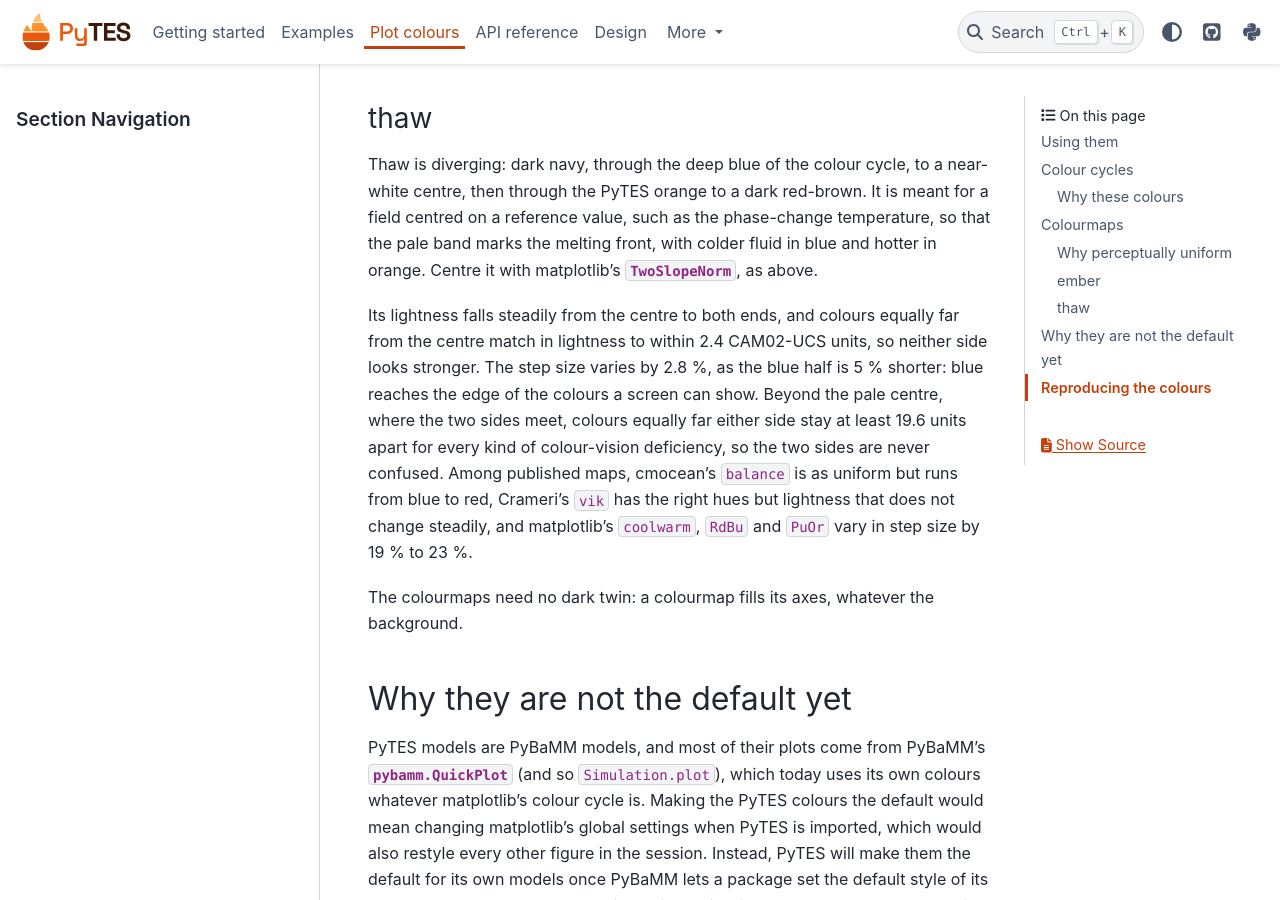
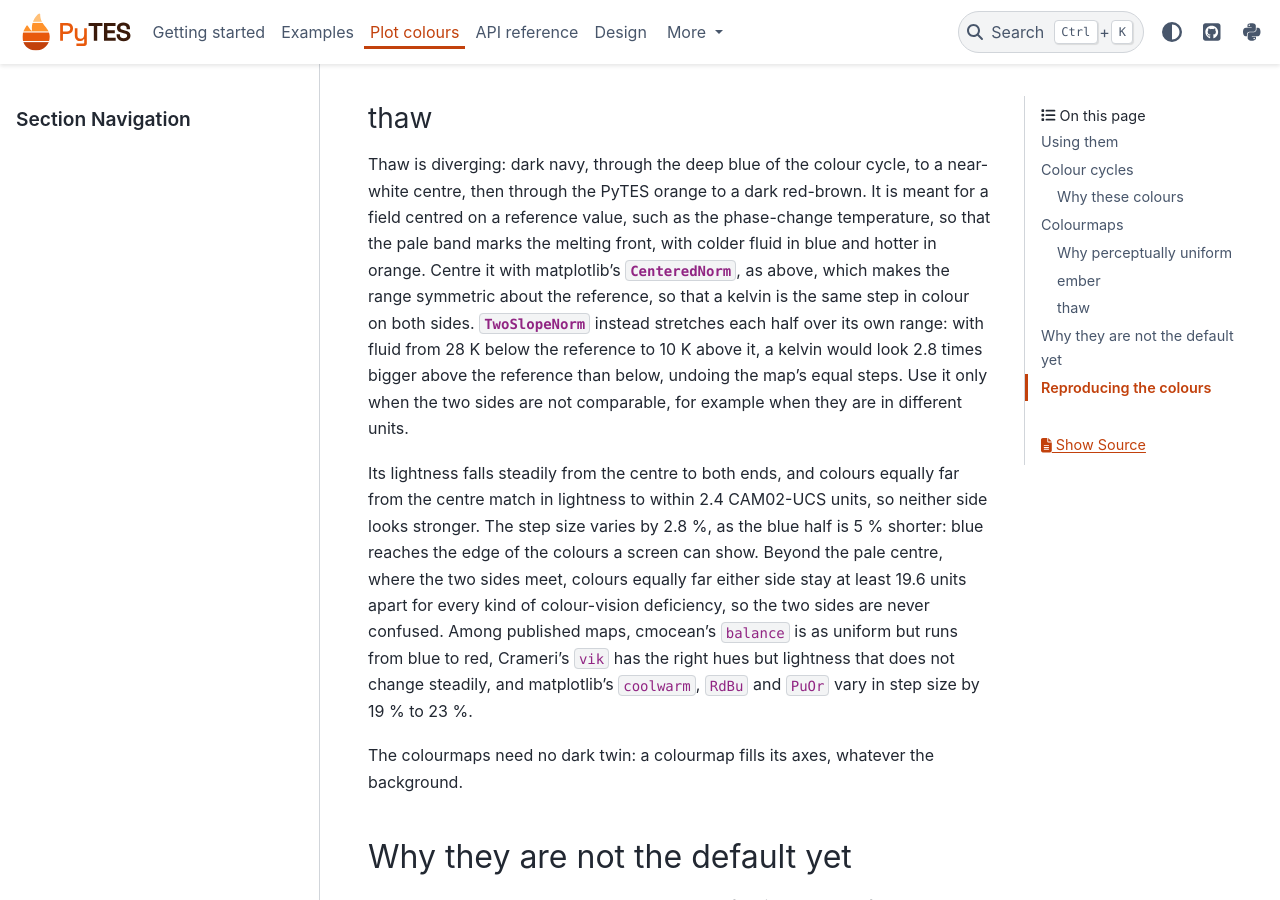
Before and after one commit to mmsg-warwick/PyTES, a Sphinx documentation site: the page built from docs/plot_colours.md, in a window 1280 px wide and 900 px high, scrolled down 4235 px. Built offline with Sphinx 7.4.7 and the PyData theme 0.15.4, drawn with Linux system fonts in a browser that asks for light colours; pages that are not in the unit, such as notebooks, are missing from menus; some of the changed text lies outside the part shown.

Commit message:
Centre thaw with CenteredNorm in the examples
TwoSlopeNorm stretched each half of thaw over its own range, 28 K below
the melting temperature and 10 K above it in the example, so a kelvin
looked 2.8 times bigger on the hot side and the colourbar ticks were
unevenly spaced. CenteredNorm keeps the range symmetric, so the map's
equal steps hold on both sides. Say when TwoSlopeNorm still fits.

Co-Authored-By: Claude Opus 5.5 <noreply@anthropic.com>

````diff
--- a/docs/plot_colours.md
+++ b/docs/plot_colours.md
@@ -13,7 +13,7 @@ They are available now but are **not yet the default**: a plot uses matplotlib's
 
 ```python
 import matplotlib.pyplot as plt
-from matplotlib.colors import TwoSlopeNorm
+from matplotlib.colors import CenteredNorm
 
 import pytes.plotting  # registers the colourmaps with matplotlib
 
@@ -23,7 +23,7 @@ with plt.style.context(["dark_background", "pytes.thermal_dark"]):
     ...  # a figure for a dark background
 
 ax.pcolormesh(t, z, T, cmap="pytes.ember")
-ax.pcolormesh(t, z, T, cmap="pytes.thaw", norm=TwoSlopeNorm(vcenter=T_melt))
+ax.pcolormesh(t, z, T, cmap="pytes.thaw", norm=CenteredNorm(vcenter=T_melt))
 ```
 
 The colours are also {data}`pytes.plotting.THERMAL` and
@@ -150,7 +150,12 @@ Thaw is diverging: dark navy, through the deep blue of the colour cycle, to a ne
 centre, then through the PyTES orange to a dark red-brown. It is meant for a field
 centred on a reference value, such as the phase-change temperature, so that the pale band
 marks the melting front, with colder fluid in blue and hotter in orange. Centre it with
-matplotlib's {class}`~matplotlib.colors.TwoSlopeNorm`, as above.
+matplotlib's {class}`~matplotlib.colors.CenteredNorm`, as above, which makes the range
+symmetric about the reference, so that a kelvin is the same step in colour on both sides.
+{class}`~matplotlib.colors.TwoSlopeNorm` instead stretches each half over its own range:
+with fluid from 28 K below the reference to 10 K above it, a kelvin would look 2.8 times
+bigger above the reference than below, undoing the map's equal steps. Use it only when
+the two sides are not comparable, for example when they are in different units.
 
 Its lightness falls steadily from the centre to both ends, and colours equally far from
 the centre match in lightness to within 2.4 CAM02-UCS units, so neither side looks
````
Also changed, not shown: 1 other file.
